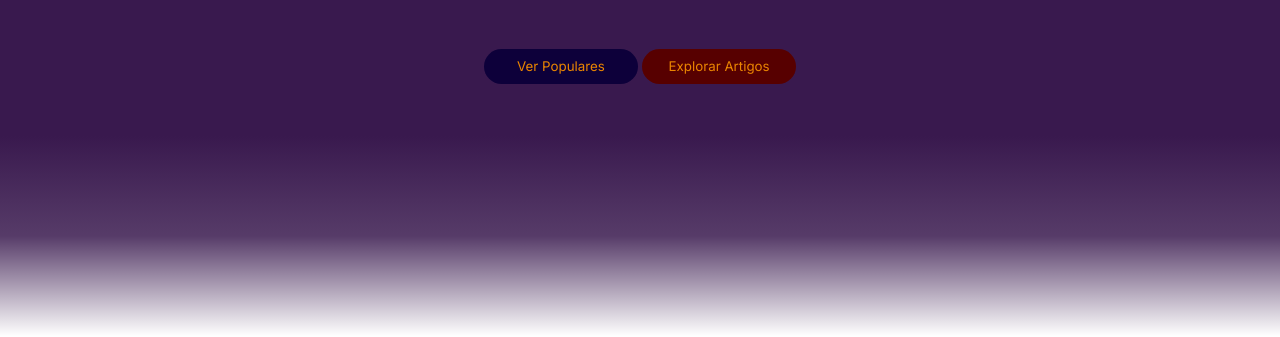
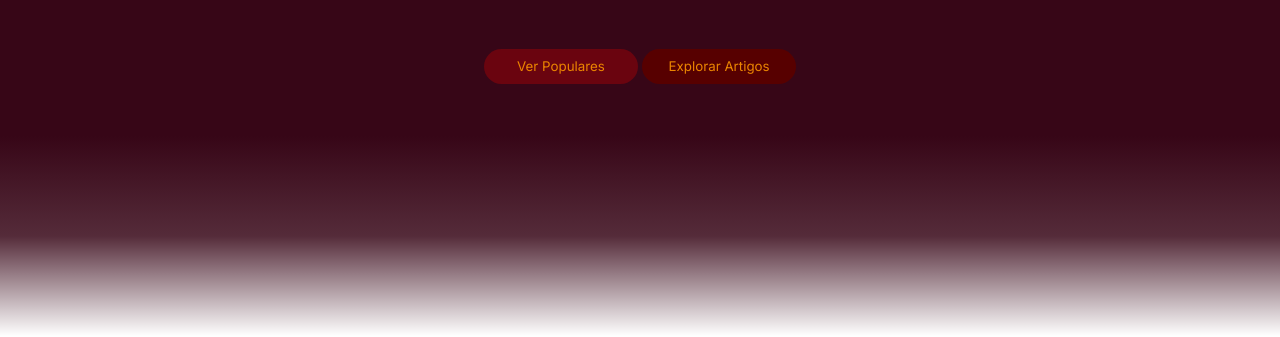
Before and after one commit to Imerso2/PROJETO_BLOG-S4, a plain HTML site: page Folhim/Pages/Home/Home.html in a window 1280 px wide. Shown: the part 234-571 px from the top of the page. Drawn offline with Linux system fonts and the light colour scheme; no server answers.

Commit message:
cores (falta terminar)

```diff
--- a/Folhim/styles/AllStyle/InAll/BlogPage.css
+++ b/Folhim/styles/AllStyle/InAll/BlogPage.css
@@ -58,7 +58,7 @@
     border-radius: 2px;
     font-size: 12px;
     font-weight: 600;
-    color: var(--primary-purple-black);
+    color: var(--white);
     background-color: var(--primary-purple-light);
 }
 
--- a/Folhim/styles/Global.css
+++ b/Folhim/styles/Global.css
@@ -21,29 +21,31 @@
 
 }
 
+/*huuuuuum que tipo de cor?*/
+
 :root{
-    --primary-purple: #7063F0;
-    --primary-purple-light: rgba(183, 183, 255, 0.85);
-    --primary-color-blur: #9995a6a2;
-    --primary-purple-black: #39194e;
-    --secondary-purple-black: #522470;
+    --primary-purple: #370617; /*(#370617): home: botao de voltar pra cima, frase grande e lupa; blogPages: titulo, botao de voltar; blog: titulo, botao com seta, botao (novo post(dentro) e botao de criar postagem (salvar(dentro))*/
+    --primary-purple-light: #d00000; /*(#d00000): home: linha em baixo de "artigo", linha da barra de "pesquisa artigo"; Pages: linha do header e fundo de tecnologia; Blog: todas as linhas que tiver*/
+    --primary-color-blur: #9995a6a2; /*(#9995a6a2): Home: nada; Pages: nada; Blog: fundo da caixa de criar postagem*/
+    --primary-purple-black: #370617; /*(#370617): Home: fundo do começo e fim, 2 linha da barra de "pesquisar artigos"; Pages: nada; Blog: quando passa a seta em cima de salvar*/
+    --secondary-purple-black: #9d0208; /*(#9d0208): Home: nada; Pages: nada; Blog: nada (acho que não tem em nenhum ou so estou cega de sono mesmo)*/
 
-    --red: #F06368;
+    --red: #6a040f; /*(#6a040f): Home: naada; Pages: nada; Blog: botao do "cancelar (visto de primeira)" */
 
-    --gray: #4e4e4e;
-    --dark-gray:#2420204e;
+    --gray: #000000; /*(#000000): home: nada; pages: nome "bem vindo(letras)"; blog: nome "bem vindo(letras), letra do nome "minhas publicações" e palavras da caixa de criação de novo post*/
+    --dark-gray:#0dea66; /*(#db07074e): home: nada; pages: nada; blog: */
     --black: #000000;
 
-    --white: #ffffff;
-    --white-back: #afa8f0;
-    --white-gray: #bdbdbd;
+    --white: #ffffff; /*botoes da caixa (criar postagem), botao do blog (novo post (letra)), fundo abaixo do header do blogpages, degrader e letras maiores do home*/
+    --white-back: #370617; /*a caixa */
+    --white-gray: #ffffff;
 
-    --dark-blue: #0d003a;
-    --secondary-dark-blue: #3412ac;
+    --dark-blue: #6a040f; /*show*/
+    --secondary-dark-blue: #d00000;
     --orange: #eb8500;
     --vine: #570000;
 
-    --vine-glass: #c21212;
+    --vine-glass: #d00000;
 
 
 }
```
